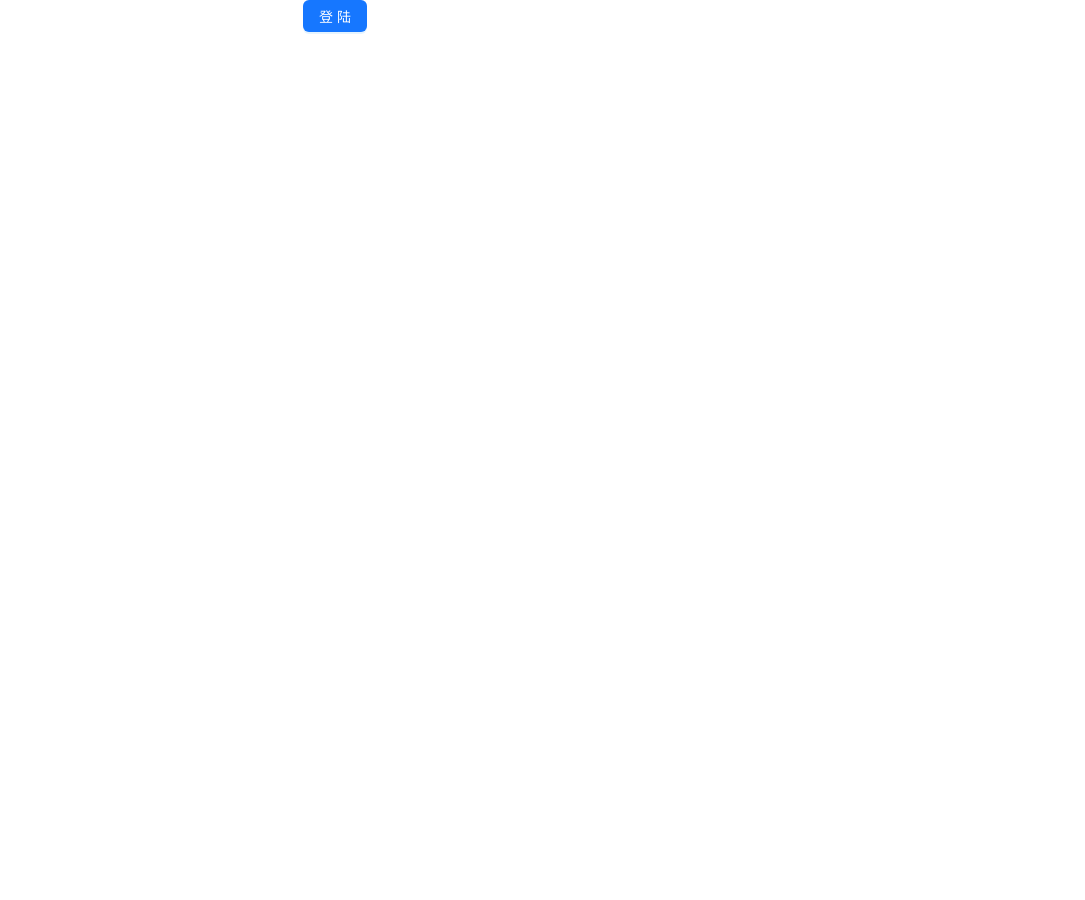
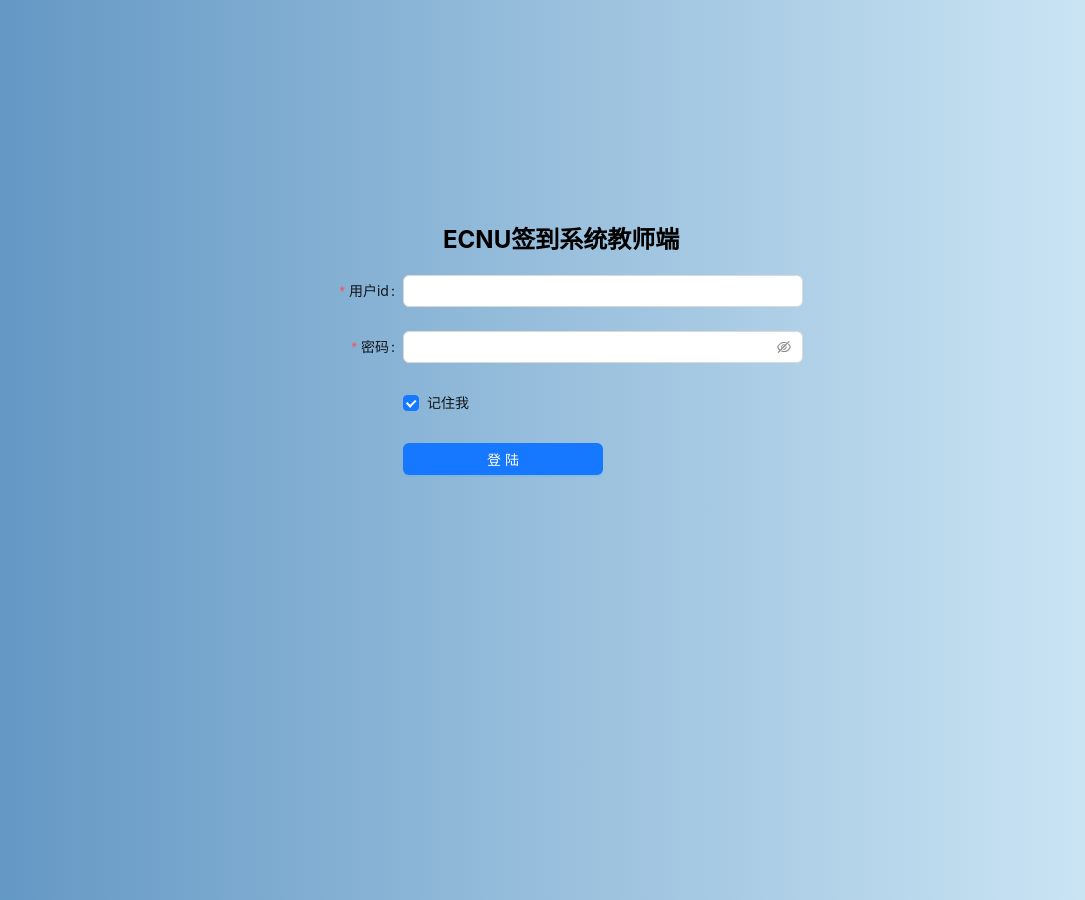
Before and after one commit to zcy530/ECNU-Teacher-Signin-System, a React (Create React App) app: page /login in a window 1280 px wide. Shown: the whole page, without its empty margins (97-1182 px from the left). Before the commit the page ends 800 px from the top, so only its background shows below. Built offline with nearby package versions, Linux system fonts and the light colour scheme.

Commit message:
登陆注册

```diff
--- a/package.json
+++ b/package.json
@@ -8,6 +8,7 @@
     "@testing-library/user-event": "^13.5.0",
     "antd": "^5.4.7",
     "react": "^18.2.0",
+    "react-bootstrap": "^2.7.4",
     "react-dom": "^18.2.0",
     "react-highlight-words": "^0.20.0",
     "react-router-dom": "6",
--- a/src/pages/login/login.tsx
+++ b/src/pages/login/login.tsx
@@ -1,22 +1,72 @@
-import { Button } from 'antd';
 import React, { useState } from 'react';
+import { Button, Checkbox, Form, Input } from 'antd';
 import { useNavigate } from 'react-router-dom';
 
+const onFinish = (values: any) => {
+  console.log('Success:', values);
+};
 
-const Login = () => {
+const onFinishFailed = (errorInfo: any) => {
+  console.log('Failed:', errorInfo);
+};
 
-    const [id, setID] = useState<number>(0);
-    const [password, setPassward] = useState<string>('');
+const Login  = () => {
 
+    const right = 'passward'
+    const [passward, setPassward] = useState('');
+    const navigate = useNavigate()
 
-    const navigate = useNavigate()
     return(
-        <div style={{marginLeft:400}}>
-            <Button type='primary' onClick={()=>{
+    <div style={{backgroundImage:'linear-gradient(to left, rgb(211, 235, 248), rgb(91, 145, 192))',height:900,marginTop:0}}>
+        <div style={{height:200}}></div>
+        <div style={{marginLeft:300}}>
+        <h2 style={{marginLeft:240}}>ECNU签到系统教师端</h2>
+        <Form
+        name="basic"
+        labelCol={{ span: 8 }}
+        wrapperCol={{ span: 16 }}
+        style={{ maxWidth: 600 }}
+        initialValues={{ remember: true }}
+        onFinish={onFinish}
+        onFinishFailed={onFinishFailed}
+        autoComplete="off"
+      >
+        <Form.Item
+          label="用户id"
+          name="id"
+          rules={[{ required: true, message: '请输入你的id!' }]}
+        >
+          <Input />
+        </Form.Item>
+
+        <Form.Item
+          label="密码"
+          name="password"
+          rules={[{ required: true, message: '请输入你的密码!' }]}
+        >
+          <Input.Password value={passward} onChange={(e)=>setPassward(e.target.value)}/>
+        </Form.Item>
+
+        <Form.Item name="remember" valuePropName="checked" wrapperCol={{ offset: 8, span: 16 }}>
+          <Checkbox>记住我</Checkbox>
+        </Form.Item>
+
+        <Form.Item wrapperCol={{ offset: 8, span: 16 }}>
+          <Button type="primary" style={{width:200}} onClick={()=>{
+            if(passward==right) {
                 navigate('/')
-            }}>登陆</Button>
-        </div>
+            } else{
+                alert('账号或者密码错误')
+            }
+            console.log(passward)
+          }}>
+            登陆
+          </Button>
+        </Form.Item>
+      </Form>
+      </div>
+      </div>
     )
-}
+};
 
 export default Login;
```
Also changed, not shown: src/pages/login/cat.jpeg (added), 1 other file (tests, documents, lock files or other folders).
